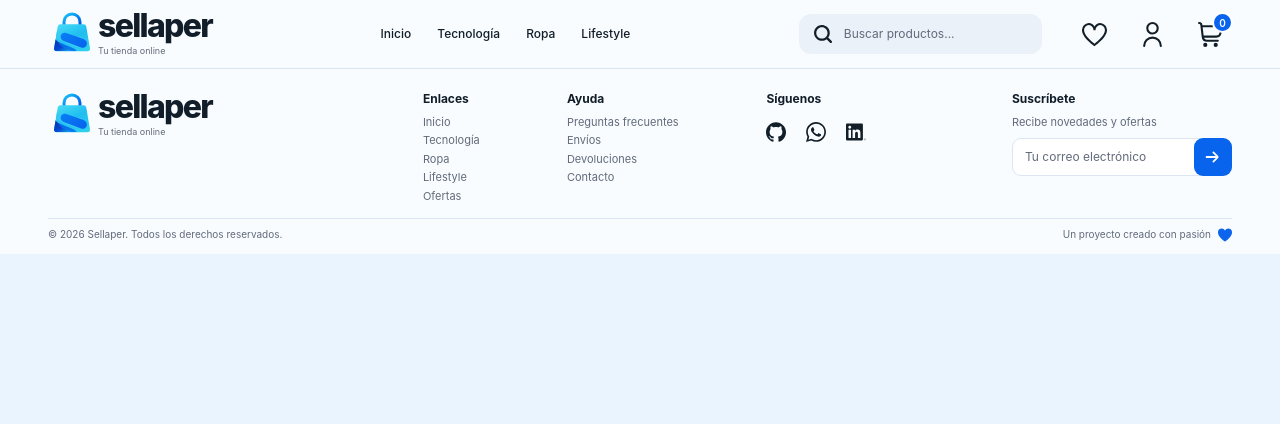
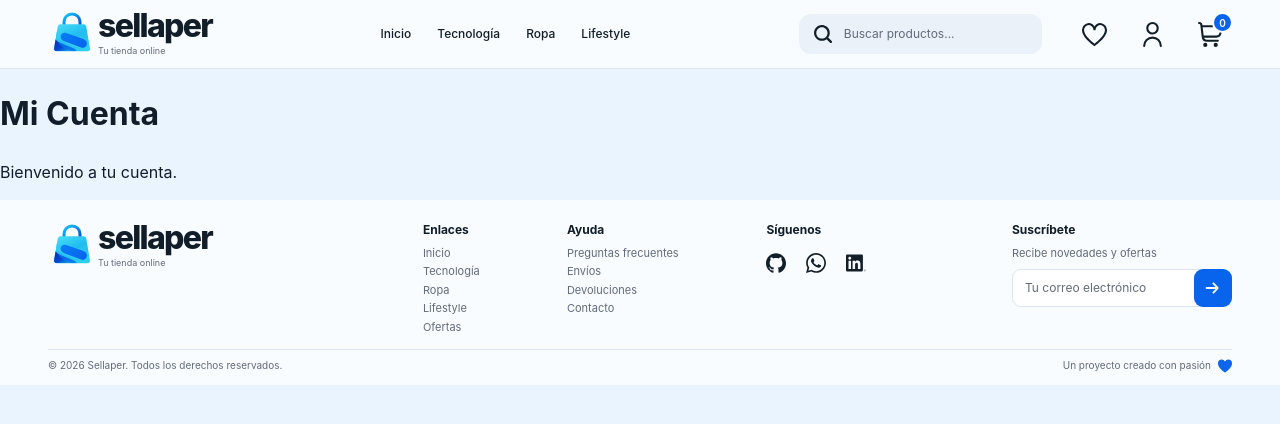
Before and after one commit to yoelvishernandez86-droid/sellaper, a React (Vite) app: page /cuenta in a window 1280 px wide. Shown: the top 424 px of the page. Built offline with nearby package versions, Linux system fonts and the light colour scheme.

Commit message:
feat: Add Cuenta and Iniciar Sesión pages with routing

```diff
--- a/src/App.tsx
+++ b/src/App.tsx
@@ -13,6 +13,8 @@ import Carrito from "./pages/carrito";
 import AllCategories from "./pages/allCategories";
 import Checkout from "./pages/checkout";
 import CheckoutFinalizado from "./pages/checkoutFinalizado";
+import IniciarSesion from "./pages/iniciarSesion";
+import Cuenta from "./pages/cuenta";
 
 function App() {
   const { pathname } = useLocation();
@@ -33,6 +35,10 @@ function App() {
         <Route path="/todasCategorias" element={<AllCategories />} />
         <Route path="/checkout" element={<Checkout />} />
         <Route path="/checkout/finalizado" element={<CheckoutFinalizado />} />
+        <Route path="/cuenta" element={<Cuenta />} />
+        <Route path="/iniciar-sesion" element={<IniciarSesion />} />
+
+
       </Routes>
 
       <Footer />
--- a/src/components/header.tsx
+++ b/src/components/header.tsx
@@ -76,7 +76,7 @@ function Header() {
               <img src={favoriteIcon} alt="" aria-hidden="true" />
             </Link>
             <Link
-              to="/perfil"
+              to="/cuenta"
               className="icon-button"
               aria-label="Perfil de usuario"
             >
--- /dev/null
+++ b/src/pages/cuenta.tsx
@@ -0,0 +1,10 @@
+const Cuenta = () => {
+  return (
+    <div>
+      <h1>Mi Cuenta</h1>
+      <p>Bienvenido a tu cuenta.</p>
+    </div>
+  );
+};
+
+export default Cuenta;
--- /dev/null
+++ b/src/pages/iniciarSesion.tsx
@@ -0,0 +1,10 @@
+const IniciarSesion = () => {
+  return (
+    <div>
+      <h1>Iniciar Sesión</h1>
+      <p>Por favor, introduce tus credenciales.</p>
+    </div>
+  );
+};
+
+export default IniciarSesion;
```
